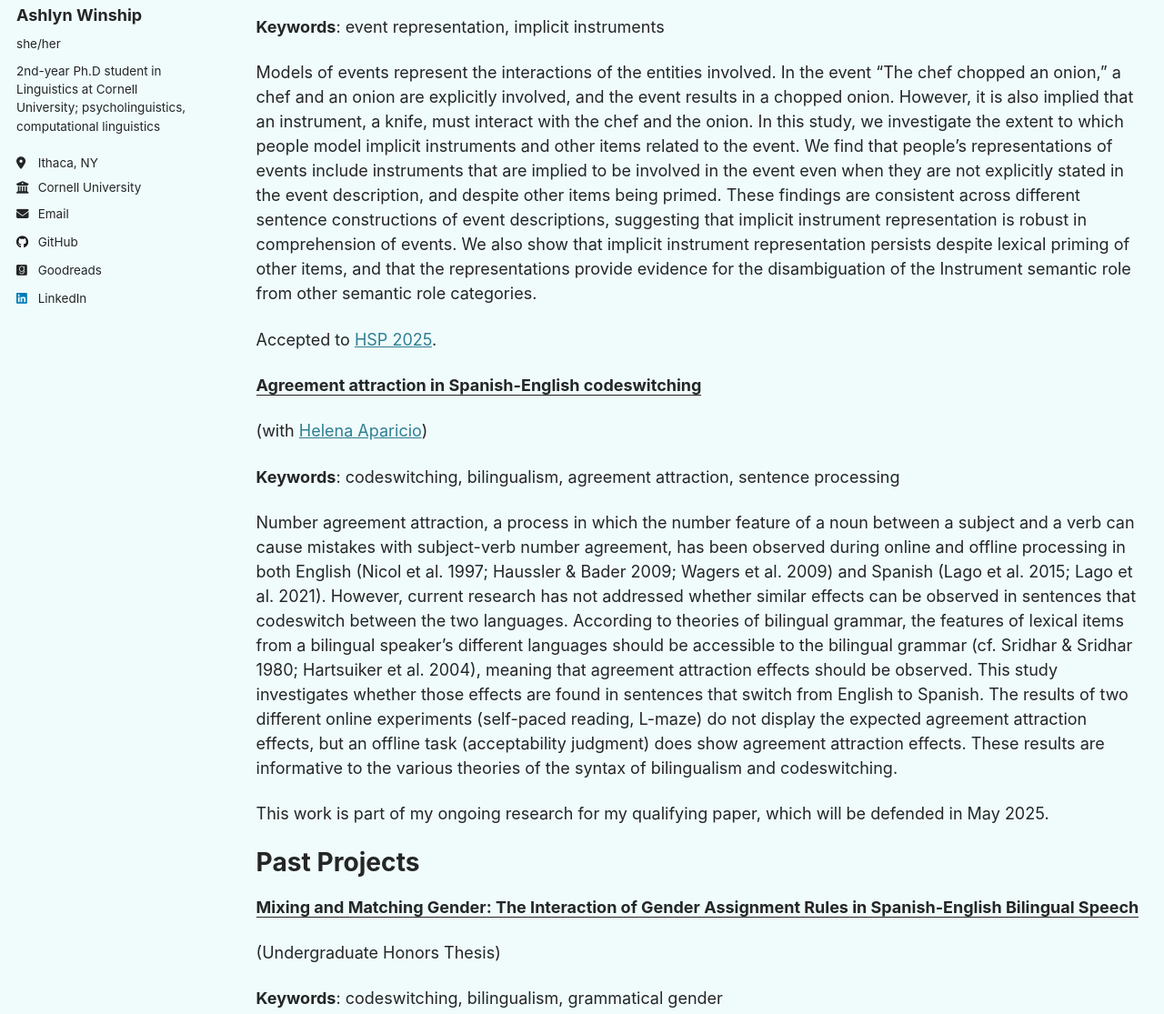
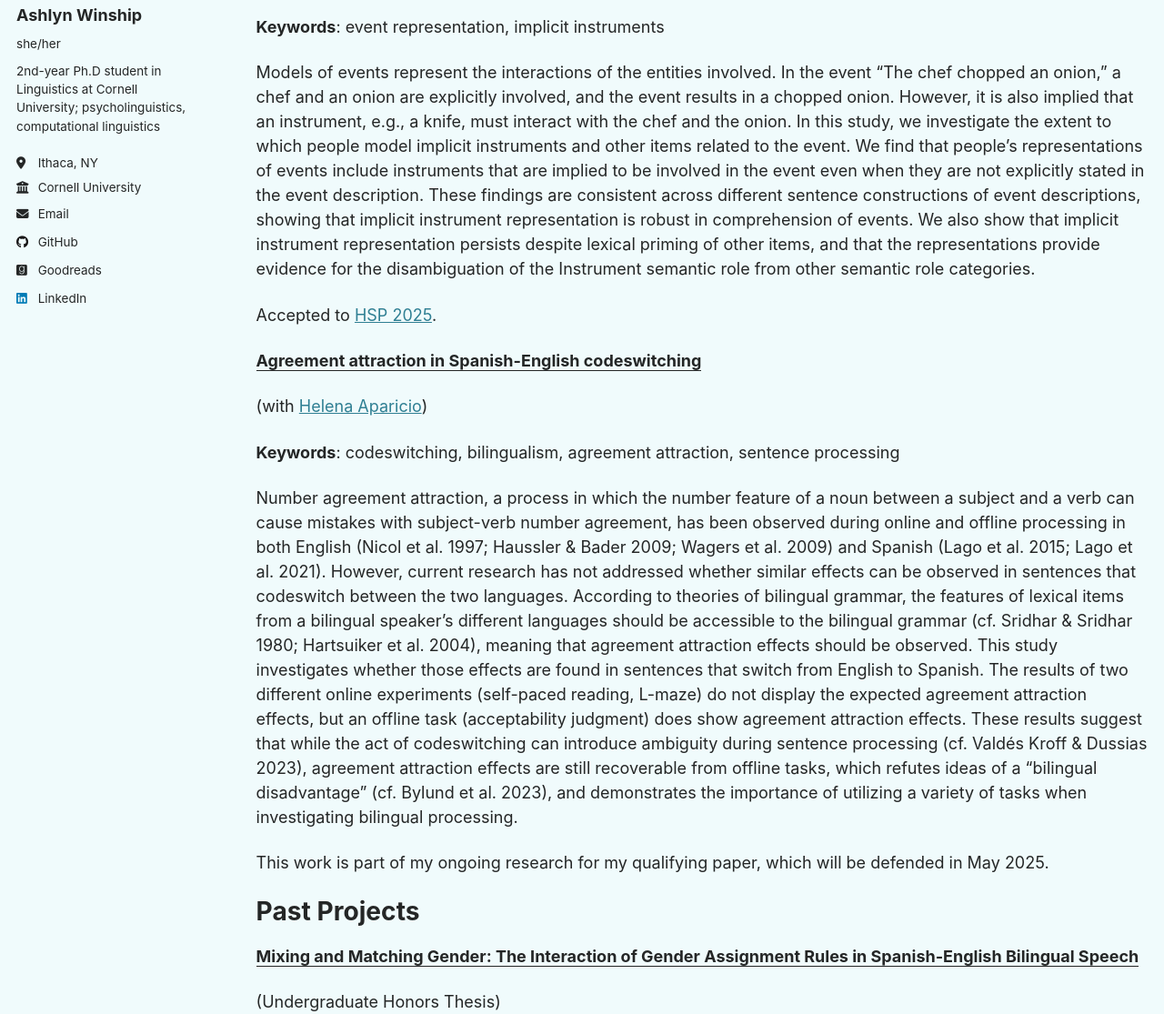
Before and after one commit to ashlynwinship/ashlynwinship.github.io, a Jekyll site: the page built from _pages/research.md, in a window 1280 px wide and 1400 px high, cut to the strip 285-1400 px from the top of the window. Shown: the whole strip at 91% size. Built offline with Jekyll 4.4.1, drawn with Linux system fonts in a browser that asks for light colours.

Commit message:
Update research.md

```diff
--- a/_pages/research.md
+++ b/_pages/research.md
@@ -12,7 +12,7 @@ author_profile: true
 
 <b>Keywords</b>: event representation, implicit instruments
 
-Models of events represent the interactions of the entities involved. In the event “The chef chopped an onion,” a chef and an onion are explicitly involved, and the event results in a chopped onion. However, it is also implied that an instrument, a knife, must interact with the chef and the onion. In this study, we investigate the extent to which people model implicit instruments and other items related to the event. We find that people’s representations of events include instruments that are implied to be involved in the event even when they are not explicitly stated in the event description, and despite other items being primed. These findings are consistent across different sentence constructions of event descriptions, suggesting that implicit instrument representation is robust in comprehension of events. We also show that implicit instrument representation persists despite lexical priming of other items, and that the representations provide evidence for the disambiguation of the Instrument semantic role from other semantic role categories.
+Models of events represent the interactions of the entities involved. In the event “The chef chopped an onion,” a chef and an onion are explicitly involved, and the event results in a chopped onion. However, it is also implied that an instrument, e.g., a knife, must interact with the chef and the onion. In this study, we investigate the extent to which people model implicit instruments and other items related to the event. We find that people’s representations of events include instruments that are implied to be involved in the event even when they are not explicitly stated in the event description. These findings are consistent across different sentence constructions of event descriptions, showing that implicit instrument representation is robust in comprehension of events. We also show that implicit instrument representation persists despite lexical priming of other items, and that the representations provide evidence for the disambiguation of the Instrument semantic role from other semantic role categories.
 
 Accepted to <a target="_blank" rel="noopener" href = "https://hsp2025.github.io/">HSP 2025</a>.
 
@@ -22,7 +22,7 @@ Accepted to <a target="_blank" rel="noopener" href = "https://hsp2025.github.io/
 
 <b>Keywords</b>: codeswitching, bilingualism, agreement attraction, sentence processing
 
-Number agreement attraction, a process in which the number feature of a noun between a subject and a verb can cause mistakes with subject-verb number agreement, has been observed during online and offline processing in both English (Nicol et al. 1997; Haussler & Bader 2009; Wagers et al. 2009) and Spanish (Lago et al. 2015; Lago et al. 2021). However, current research has not addressed whether similar effects can be observed in sentences that codeswitch between the two languages. According to theories of bilingual grammar, the features of lexical items from a bilingual speaker’s different languages should be accessible to the bilingual grammar (cf. Sridhar & Sridhar 1980; Hartsuiker et al. 2004), meaning that agreement attraction effects should be observed. This study investigates whether those effects are found in sentences that switch from English to Spanish. The results of two different online experiments (self-paced reading, L-maze) do not display the expected agreement attraction effects, but an offline task (acceptability judgment) does show agreement attraction effects. These results are informative to the various theories of the syntax of bilingualism and codeswitching.
+Number agreement attraction, a process in which the number feature of a noun between a subject and a verb can cause mistakes with subject-verb number agreement, has been observed during online and offline processing in both English (Nicol et al. 1997; Haussler & Bader 2009; Wagers et al. 2009) and Spanish (Lago et al. 2015; Lago et al. 2021). However, current research has not addressed whether similar effects can be observed in sentences that codeswitch between the two languages. According to theories of bilingual grammar, the features of lexical items from a bilingual speaker’s different languages should be accessible to the bilingual grammar (cf. Sridhar & Sridhar 1980; Hartsuiker et al. 2004), meaning that agreement attraction effects should be observed. This study investigates whether those effects are found in sentences that switch from English to Spanish. The results of two different online experiments (self-paced reading, L-maze) do not display the expected agreement attraction effects, but an offline task (acceptability judgment) does show agreement attraction effects. These results suggest that while the act of codeswitching can introduce ambiguity during sentence processing (cf. Valdés Kroff & Dussias 2023), agreement attraction effects are still recoverable from offline tasks, which refutes ideas of a "bilingual disadvantage" (cf. Bylund et al. 2023), and demonstrates the importance of utilizing a variety of tasks when investigating bilingual processing.
 
 This work is part of my ongoing research for my qualifying paper, which will be defended in May 2025.
 
```
